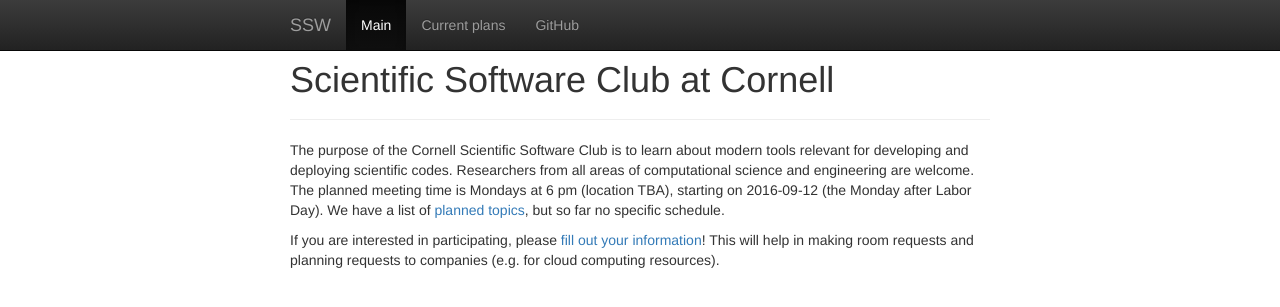
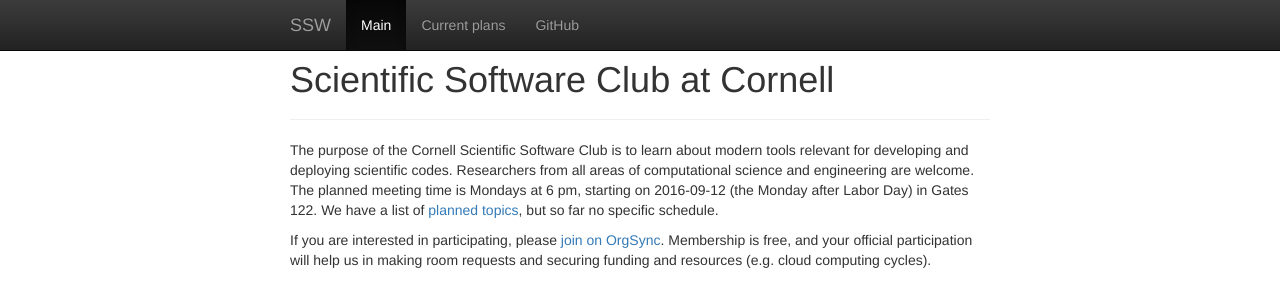
Before and after one commit to cornell-ssw/cornell-ssw.github.io, a Jekyll site: the page built from index.md, in a window 1280 px wide. Shown: the top 307 px of the page. Built offline with Jekyll 4.4.1, drawn with Linux system fonts in a browser that asks for light colours; nearby versions of some CDN libraries.

Commit message:
Update with pointer to OrgSync.

```diff
--- a/index.md
+++ b/index.md
@@ -5,11 +5,16 @@
 The purpose of the Cornell Scientific Software Club is to learn about
 modern tools relevant for developing and deploying scientific codes.
 Researchers from all areas of computational science and engineering
-are welcome.  The planned meeting time is Mondays at 6 pm (location TBA),
-starting on 2016-09-12 (the Monday after Labor Day).  We have a list of
-[planned topics](notes/plans.md), but so far no specific schedule.
+are welcome.  The planned meeting time is Mondays at 6 pm,
+starting on 2016-09-12 (the Monday after Labor Day) in Gates 122.
+We have a list of [planned topics][plans],
+but so far no specific schedule.
 
 If you are interested in participating, please
-[fill out your information](https://goo.gl/forms/DsyadREHowaC04To1)!
-This will help in making room requests and planning requests to companies (e.g.
-for cloud computing resources).
+[join on OrgSync][orgsync].  Membership is free, and your official
+participation will help us in making room requests and securing funding
+and resources (e.g. cloud computing cycles).
+
+[plans]: plans.html
+[gform]: https://goo.gl/forms/DsyadREHowaC04To1
+[orgsync]: https://orgsync.com/145925/chapter
```
